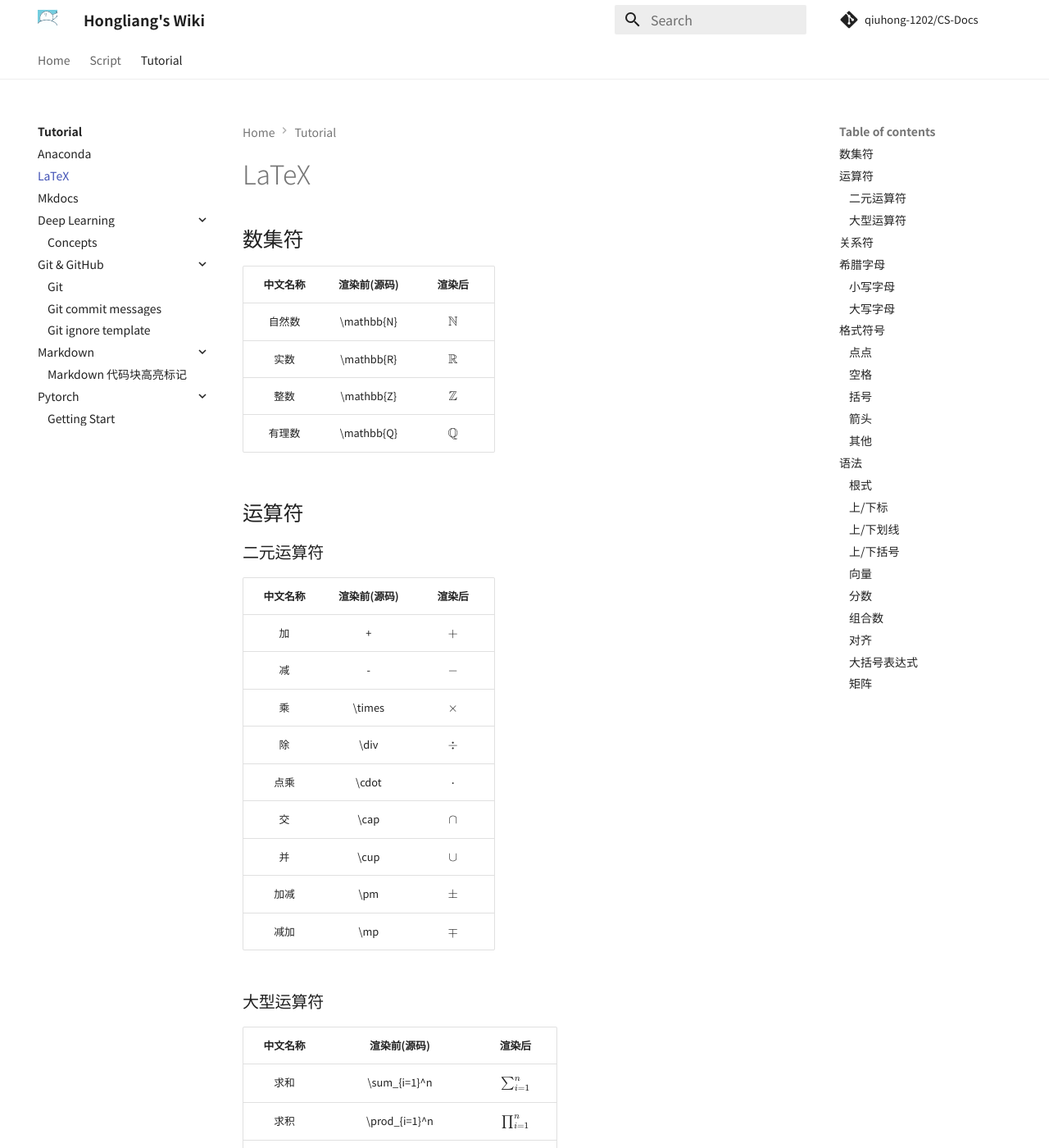
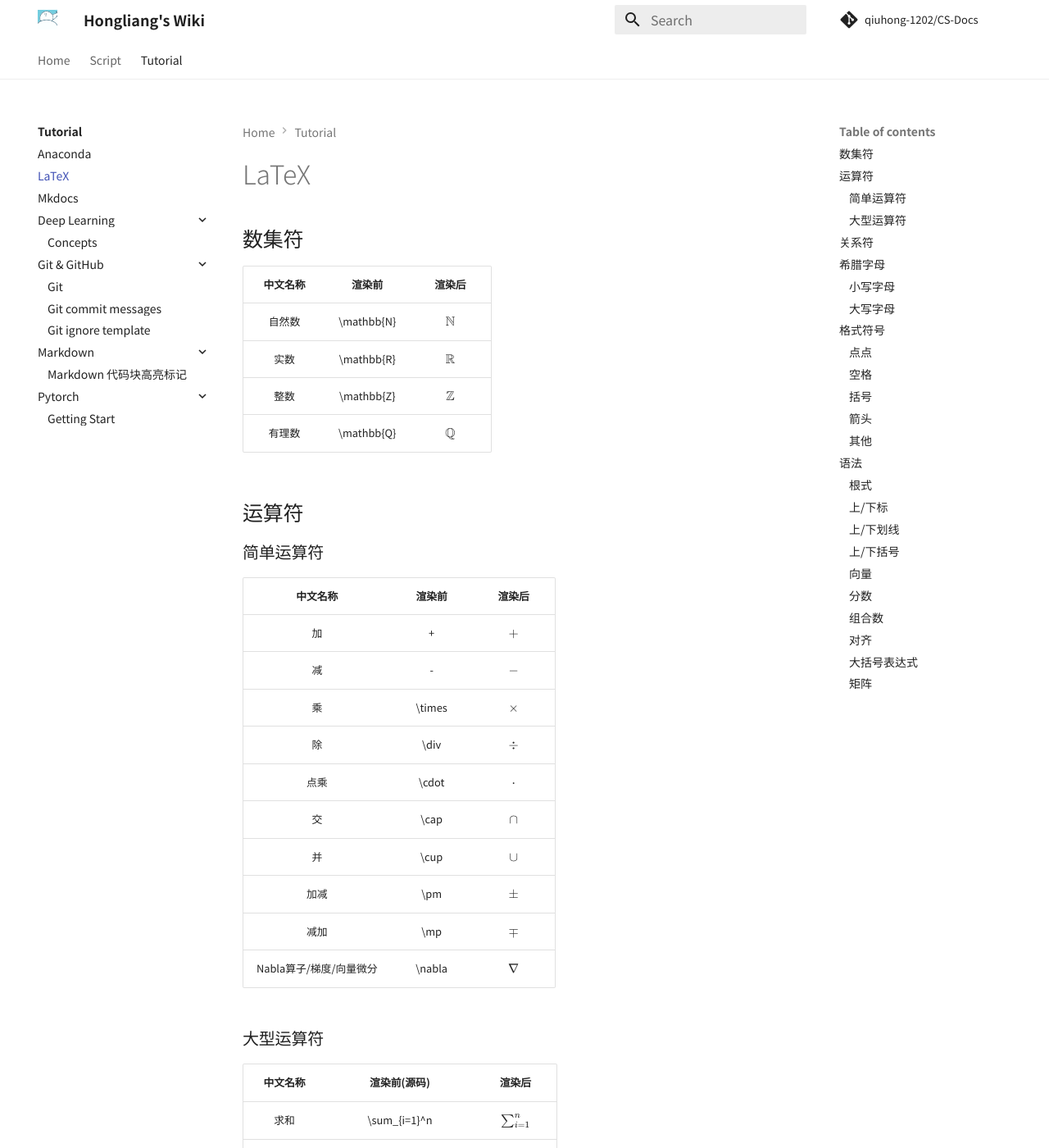
Before and after one commit to QiuHong-1202/CS-Document, an MkDocs documentation site: the page built from docs/Tutorial/LaTeX.md, in a window 1280 px wide and 1400 px high. Shown: the whole window at 82% size. Built offline with MkDocs 1.6.1 and Material for MkDocs 9.7.7, drawn with Linux system fonts in a browser that asks for light colours; nearby versions of some CDN libraries; comment, search, counter and statistics services are not loaded; some of the changed text lies outside the part shown.

Commit message:
docs: update format & add \nabla

```diff
--- a/docs/Tutorial/LaTeX.md
+++ b/docs/Tutorial/LaTeX.md
@@ -2,28 +2,29 @@
 
 ## 数集符
 
-| 中文名称 | 渲染前(源码) |    渲染后    |
-| :------: | :----------: | :----------: |
-|  自然数  |  \mathbb{N}  | $\mathbb{N}$ |
-|   实数   |  \mathbb{R}  | $\mathbb{R}$ |
-|   整数   |  \mathbb{Z}  | $\mathbb{Z}$ |
-|  有理数  |  \mathbb{Q}  | $\mathbb{Q}$ |
+| 中文名称 |   渲染前   |    渲染后    |
+| :------: | :--------: | :----------: |
+|  自然数  | \mathbb{N} | $\mathbb{N}$ |
+|   实数   | \mathbb{R} | $\mathbb{R}$ |
+|   整数   | \mathbb{Z} | $\mathbb{Z}$ |
+|  有理数  | \mathbb{Q} | $\mathbb{Q}$ |
 
 ## 运算符
 
-### 二元运算符
+### 简单运算符
 
-| 中文名称 | 渲染前(源码) |  渲染后  |
-| :------: | :----------: | :------: |
-|    加    |      +       |   $+$    |
-|    减    |      -       |   $-$    |
-|    乘    |    \times    | $\times$ |
-|    除    |     \div     |  $\div$  |
-|   点乘   |    \cdot     | $\cdot$  |
-|    交    |     \cap     |  $\cap$  |
-|    并    |     \cup     |  $\cup$  |
-|   加减   |     \pm      |  $\pm$   |
-|   减加   |     \mp      |  $\mp$   |
+|        中文名称         | 渲染前 |  渲染后  |
+| :---------------------: | :----: | :------: |
+|           加            |   +    |   $+$    |
+|           减            |   -    |   $-$    |
+|           乘            | \times | $\times$ |
+|           除            |  \div  |  $\div$  |
+|          点乘           | \cdot  | $\cdot$  |
+|           交            |  \cap  |  $\cap$  |
+|           并            |  \cup  |  $\cup$  |
+|          加减           |  \pm   |  $\pm$   |
+|          减加           |  \mp   |  $\mp$   |
+| Nabla算子/梯度/向量微分 | \nabla | $\nabla$ |
 
 ### 大型运算符
 
@@ -38,78 +39,78 @@
 
 P.S. 如无特殊说明下面的关系符的否定形式都为肯定形式的源码前加上 `not`
 
-| 中文名称 | 渲染前(源码) |   渲染后    |
-| :------: | :----------: | :---------: |
-|   小于   |      <       |     $<$     |
-|   大于   |      >       |     $>$     |
-|   等于   |      =       |     $=$     |
-|  不等于  |     \neq     |   $\neq$    |
-|  约等于  |   \approx    |  $\approx$  |
-|   同余   |    \equiv    |  $\equiv$   |
-| 小于等于 | \le 或 \leq  |    $\le$    |
-| 大于等于 | \ge 或 \geq  |    $\ge$    |
-|   属于   |     \in      |    $\in$    |
-|   含于   |  \subseteq   | $\subseteq$ |
-|   整除   |     \mid     |   $\mid$    |
+| 中文名称 |   渲染前    |   渲染后    |
+| :------: | :---------: | :---------: |
+|   小于   |      <      |     $<$     |
+|   大于   |      >      |     $>$     |
+|   等于   |      =      |     $=$     |
+|  不等于  |    \neq     |   $\neq$    |
+|  约等于  |   \approx   |  $\approx$  |
+|   同余   |   \equiv    |  $\equiv$   |
+| 小于等于 | \le 或 \leq |    $\le$    |
+| 大于等于 | \ge 或 \geq |    $\ge$    |
+|   属于   |     \in     |    $\in$    |
+|   含于   |  \subseteq  | $\subseteq$ |
+|   整除   |    \mid     |   $\mid$    |
 
 ## 希腊字母
 
 ### 小写字母
 
-| 渲染前(源码) |    渲染后     |
-| :----------: | :-----------: |
-|    \alpha    |   $\alpha$    |
-|    \beta     |    $\beta$    |
-|    \gamma    |   $\gamma$    |
-|    \theta    |   $\theta$    |
-|   \lambda    |   $\lambda$   |
-|     \mu      |     $\mu$     |
-|     \xi      |     $\xi$     |
-|     \rho     |    $\rho$     |
-|   \varphi    |   $\varphi$   |
-|    \omega    |   $\omega$    |
-| \varepsilon  | $\varepsilon$ |
-|    \sigma    |   $\sigma$    |
-|     \eta     |    $\eta$     |
-|     \ell     |    $\ell$     |
+|   渲染前    |    渲染后     |
+| :---------: | :-----------: |
+|   \alpha    |   $\alpha$    |
+|    \beta    |    $\beta$    |
+|   \gamma    |   $\gamma$    |
+|   \theta    |   $\theta$    |
+|   \lambda   |   $\lambda$   |
+|     \mu     |     $\mu$     |
+|     \xi     |     $\xi$     |
+|    \rho     |    $\rho$     |
+|   \varphi   |   $\varphi$   |
+|   \omega    |   $\omega$    |
+| \varepsilon | $\varepsilon$ |
+|   \sigma    |   $\sigma$    |
+|    \eta     |    $\eta$     |
+|    \ell     |    $\ell$     |
 
 ### 大写字母
 
 将小写形式源码的第一个字符大写
 
-| 渲染前(源码) |  渲染后  |
-| :----------: | :------: |
-|    \Sigma    | $\Sigma$ |
-|     \Pi      |  $\Pi$   |
-|    \Delta    | $\Delta$ |
+| 渲染前 |  渲染后  |
+| :----: | :------: |
+| \Sigma | $\Sigma$ |
+|  \Pi   |  $\Pi$   |
+| \Delta | $\Delta$ |
 
 ## 格式符号
 
 ### 点点
 
-| 渲染前(源码) |  渲染后  |
-| :----------: | :------: |
-|    \cdot     | $\cdot$  |
-|    \cdots    | $\cdots$ |
-|    \vdots    | $\vdots$ |
-|    \ddots    | $\ddots$ |
-|    \ldots    | $\ldots$ |
+| 渲染前 |  渲染后  |
+| :----: | :------: |
+| \cdot  | $\cdot$  |
+| \cdots | $\cdots$ |
+| \vdots | $\vdots$ |
+| \ddots | $\ddots$ |
+| \ldots | $\ldots$ |
 
 ### 空格
 
-| 渲染前(源码) |   渲染后    |
-| :----------: | :---------: |
-|    `a\!b`    |   $a\!b$    |
-|     `ab`     |    $ab$     |
-|    `a\,b`    |   $a\,b$    |
-|    `a\;b`    |   $a\;b$    |
-|    `a\ b`    |   $a\ b$    |
-|  `a\quad b`  | $a\quad b$  |
-| `a\qquad b`  | $a\qquad b$ |
+|   渲染前    |   渲染后    |
+| :---------: | :---------: |
+|   `a\!b`    |   $a\!b$    |
+|    `ab`     |    $ab$     |
+|   `a\,b`    |   $a\,b$    |
+|   `a\;b`    |   $a\;b$    |
+|   `a\ b`    |   $a\ b$    |
+| `a\quad b`  | $a\quad b$  |
+| `a\qquad b` | $a\qquad b$ |
 
 ### 括号
 
-| 中文名称 |   渲染前(源码)    |         渲染后          |
+| 中文名称 |      渲染前       |         渲染后          |
 | :------: | :---------------: | :---------------------: |
 |  小括号  |        ()         |          $()$           |
 |  中括号  |        []         |          $[]$           |
@@ -121,7 +122,7 @@ P.S. 如无特殊说明下面的关系符的否定形式都为肯定形式的源
 
 命名规则为，方向+箭头种类
 
-|    渲染前(源码)     |    渲染后     |
+|       渲染前        |    渲染后     |
 | :-----------------: | :-----------: |
 | \leftarrow 或 \gets | $\leftarrow$  |
 | \rightarrow 或 \to  | $\rightarrow$ |
@@ -133,21 +134,21 @@ e.g. `\nearrow`: $\nearrow$
 
 左右、上下两个方向的箭头
 
-|  渲染前(源码)   |      渲染后       |
+|     渲染前      |      渲染后       |
 | :-------------: | :---------------: |
 | \leftrightarrow | $\leftrightarrow$ |
 |  \updownarrow   |  $\updownarrow$   |
 
 可以通过大写第一个字母变成双线
 
-|  渲染前(源码)   |      渲染后       |
+|     渲染前      |      渲染后       |
 | :-------------: | :---------------: |
 | \Leftrightarrow | $\Leftrightarrow$ |
 |  \Updownarrow   |  $\Updownarrow$   |
 
 在前面加上`long`可以把箭头变长，仅适用于左右箭头
 
-|             渲染前(源码)             |        渲染后         |
+|                渲染前                |        渲染后         |
 | :----------------------------------: | :-------------------: |
 |            \longleftarrow            |   $\longleftarrow$    |
 |         \longleftrightarrow          | $\longleftrightarrow$ |
@@ -155,14 +156,14 @@ e.g. `\nearrow`: $\nearrow$
 
 只有一边的箭头，名字为harpoon+up/down，表示那一边的位置
 
-|    渲染前(源码)    |        渲染后        |
+|       渲染前       |        渲染后        |
 | :----------------: | :------------------: |
 |   \leftharpoonup   |   $\leftharpoonup$   |
 | \rightleftharpoons | $\rightleftharpoons$ |
 
 ### 其他
 
-| 中文名称 |   渲染前(源码)   |    渲染后    |
+| 中文名称 |      渲染前      |    渲染后    |
 | :------: | :--------------: | :----------: |
 |    度    |      \circ       |   $\circ$    |
 |   无穷   |      \infty      |   $\infty$   |
@@ -230,7 +231,7 @@ $$
 
 
 
-| 中文名称 |           渲染前(源码)            |               渲染后                |
+| 中文名称 |              渲染前               |               渲染后                |
 | :------: | :-------------------------------: | :---------------------------------: |
 |  上划线  |          \overline{a+b}           |          $\overline{a+b}$           |
 |  下划线  |          \underline{a+b}          |          $\underline{a+b}$          |
@@ -240,7 +241,7 @@ $$
 
 ### 上/下括号
 
-|   中文名称   |      渲染前(源码)      |          渲染后           |
+|   中文名称   |         渲染前         |          渲染后           |
 | :----------: | :--------------------: | :-----------------------: |
 | 单独的上括号 | \overbrace{0\cdots 0}  | $\overbrace{0 \cdots 0}$  |
 | 单独的下括号 | \underbrace{0\cdots 0} | $\underbrace{0 \cdots 0}$ |
@@ -248,7 +249,7 @@ $$
 
 也可以为括起来的部分加上文字，上括号用 `^`，下括号用 `_`
 
-|   中文名称   |                   渲染前(源码)                   |                       渲染后                       |
+|   中文名称   |                      渲染前                      |                       渲染后                       |
 | :----------: | :----------------------------------------------: | :------------------------------------------------: |
 | 上括号加文字 |           \overbrace{0\cdots 0}^{n个0}           |           $\overbrace{0\cdots 0}^{n个0}$           |
 | 下括号加文字 |          \underbrace{0\cdots 0}_{n个0}           |          $\underbrace{0\cdots 0}_{n个0}$           |
@@ -256,20 +257,20 @@ $$
 
 ### 向量
 
-|                描述                |    渲染前(源码)    |        渲染后        |
+|                描述                |       渲染前       |        渲染后        |
 | :--------------------------------: | :----------------: | :------------------: |
 |              直接定义              |   \vec {abcdas}    |   $\vec {abcdas}$    |
 | 在上方加箭头的语法来达到向量的效果 | \overrightarrow{a} | $\overrightarrow{a}$ |
 
 ### 分数
 
-|   描述   |   渲染前(源码)   |       渲染后       |
+|   描述   |      渲染前      |       渲染后       |
 | :------: | :--------------: | :----------------: |
 | 直接定义 | \frac{x^8}{4132} | $\frac{x^8}{4132}$ |
 
 ### 组合数
 
-|   描述   |   渲染前(源码)   |       渲染后       |
+|   描述   |      渲染前      |       渲染后       |
 | :------: | :--------------: | :----------------: |
 | 直接定义 | \binom{233}{x^2} | $\binom{233}{x^2}$ |
 
```
